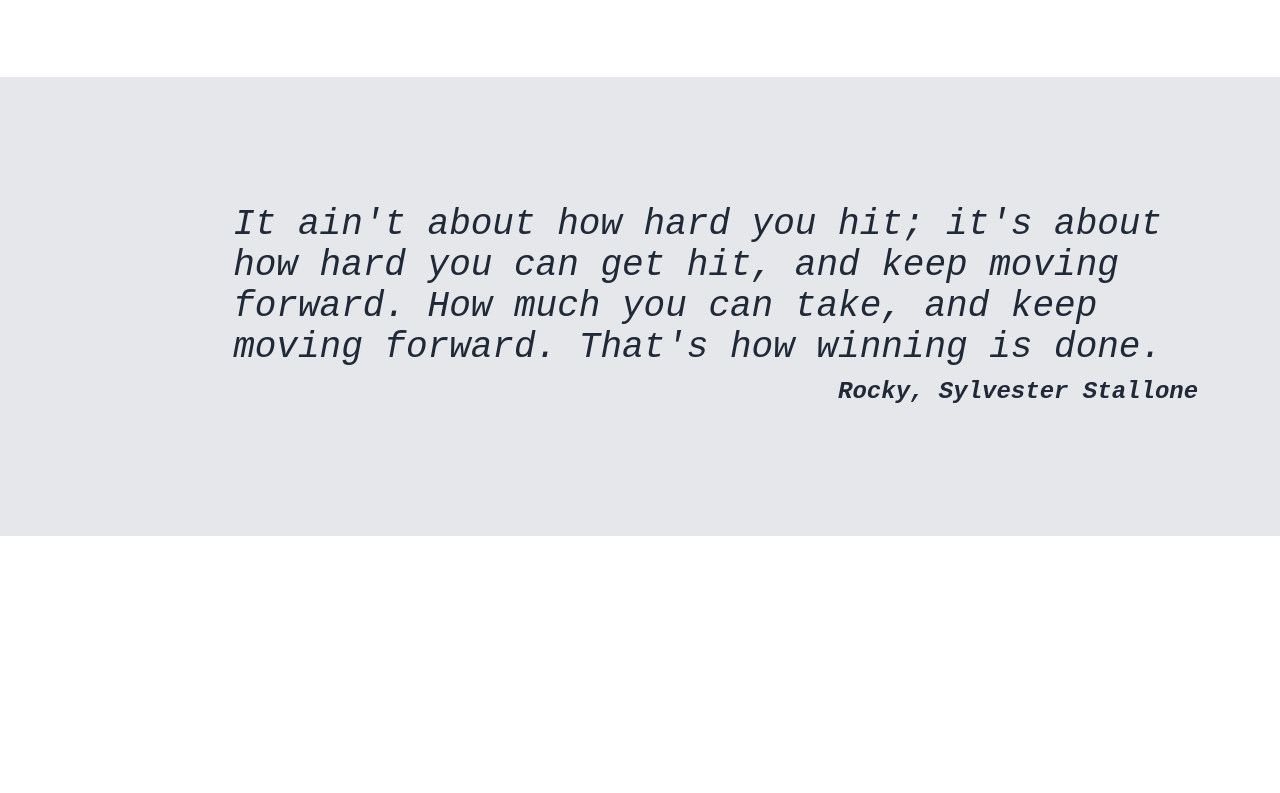
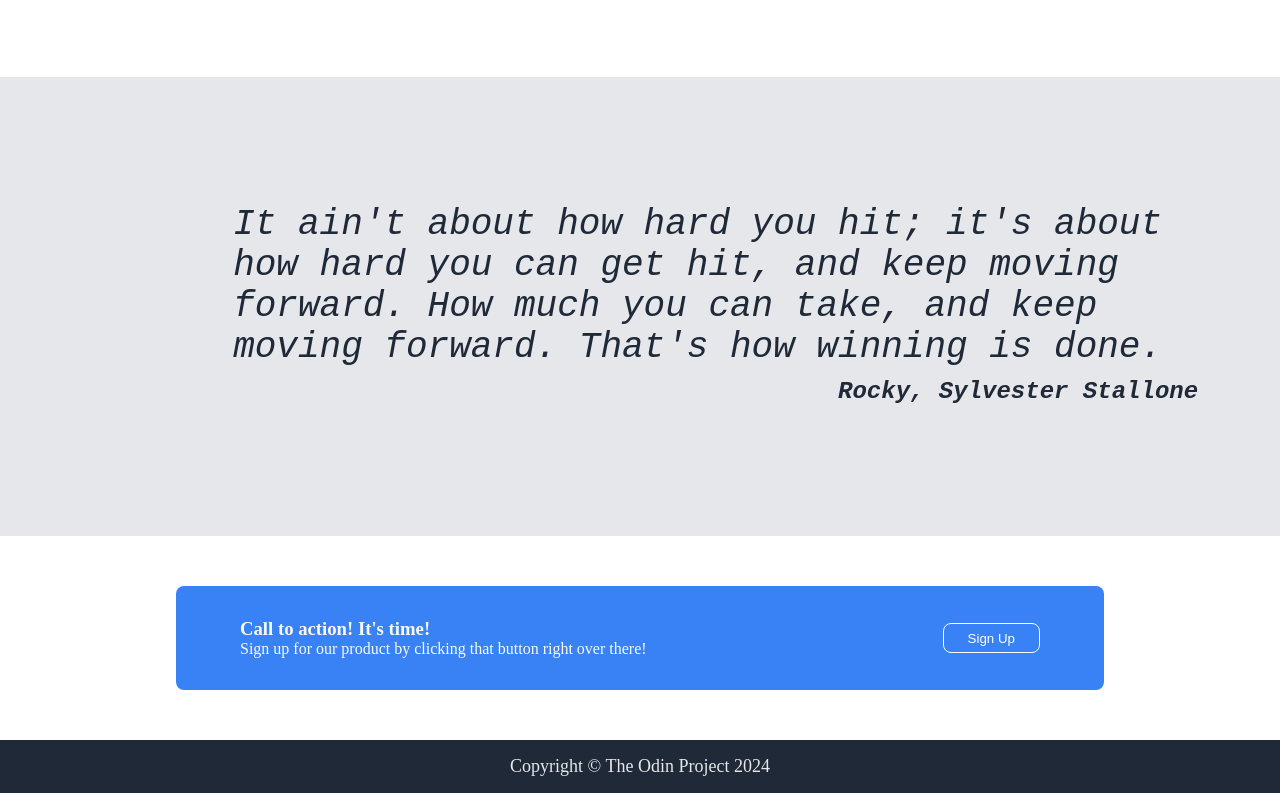
Before and after one commit to Junior1511/Landing_Page, a plain HTML site: page index.html in a window 1280 px wide. Shown: the part 916-1709 px from the top of the page. Before the commit the page ends 1452 px from the top, so only its background shows below. Drawn offline with Linux system fonts and the light colour scheme.

Commit message:
I think Im done heya

```diff
--- a/index.html
+++ b/index.html
@@ -53,5 +53,15 @@
                                     <strong class="author">Rocky, Sylvester Stallone</strong>
         </em></pre>
     </div>
+    <div class="p4">
+        <div class="blue-container">
+            <div class="stuff-bc">
+                <h3 class="b-c-text">Call to action! It's time!</h3>
+                <p class="b-c-text">Sign up for our product by clicking that button right over there!</p>
+            </div>
+            <button class="button-2">Sign Up</button>
+        </div>
+    </div>
+    <footer class="footer"> Copyright © The Odin Project 2024</footer>
 </body>
 </html>
--- a/styles.css
+++ b/styles.css
@@ -117,3 +117,44 @@
 .author{
     font-size: 24px;
 }
+
+/* p4 */
+
+.p4{
+    margin: 50px 10px;
+    display: flex;
+    justify-content: center;
+}
+
+.blue-container{
+    background-color: #3882f6;
+    display: flex;
+    justify-content: space-between;
+    gap: 60px;
+    border-radius: 8px;
+    width: 800px;
+    padding: 32px 64px;
+    align-items: center;
+}
+
+.button-2{
+    background-color: #3882f6 ;
+    color: white;
+    border-radius: 8px;
+    border: white 1px solid;
+    height: 30px;
+    padding: 0 24px;
+}
+
+.b-c-text{
+    color: #f9faf8;
+    margin: 0;
+}
+
+.footer{
+    background-color: #1f2937;
+    color: #e5e7eb;
+    padding: 16px;
+    font-size: large;
+    text-align: center;
+}
```
